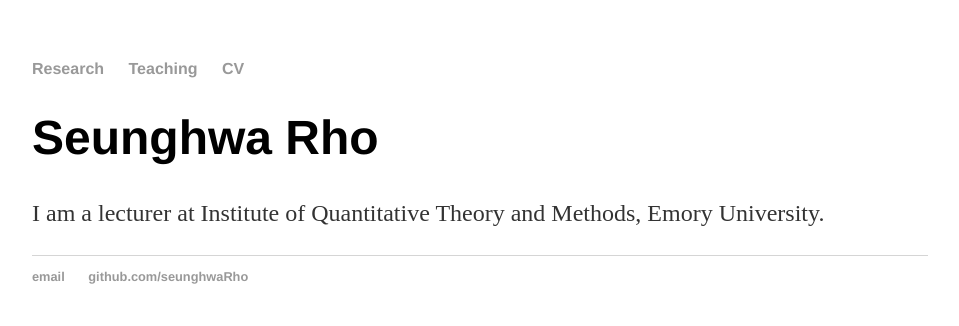
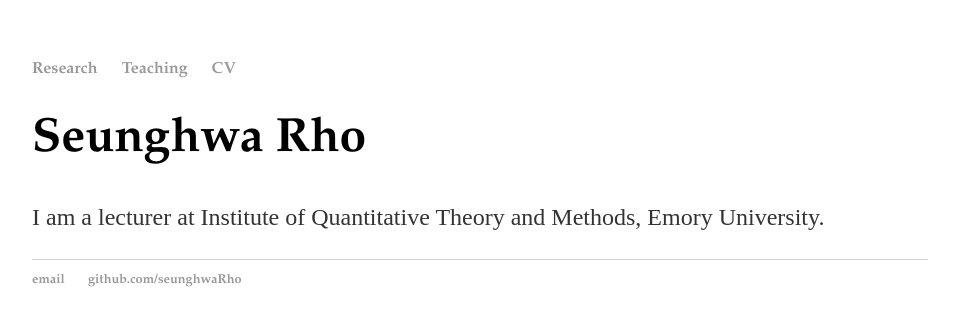
Before and after one commit to seunghwaRho/seunghwaRho.github.io, a Jekyll site: the page index.html, which Jekyll copies as it is, in a window 1280 px wide. Shown: the top 326 px of the page, without its empty margins (160-1119 px from the left). Built offline with Jekyll 4.4.1, drawn with Linux system fonts in a browser that asks for light colours.

Commit message:
style change

```diff
--- a/css/main.css
+++ b/css/main.css
@@ -3,7 +3,7 @@ body {
     width: 70%;
 }
 nav ul, footer ul {
-    font-family:'Helvetica', 'Arial', 'Sans-Serif';
+    font-family:"Palatino Linotype", "Book Antiqua", Palatino, serif;
     padding: 0px;
     list-style: none;
     font-weight: bold;
@@ -21,7 +21,7 @@ a:hover {
 }
 h1 {
     font-size: 3em;
-    font-family:'Helvetica', 'Arial', 'Sans-Serif';
+    font-family:"Palatino Linotype", "Book Antiqua", Palatino, serif;
 }
 p {
     font-size: 1.5em;
```
